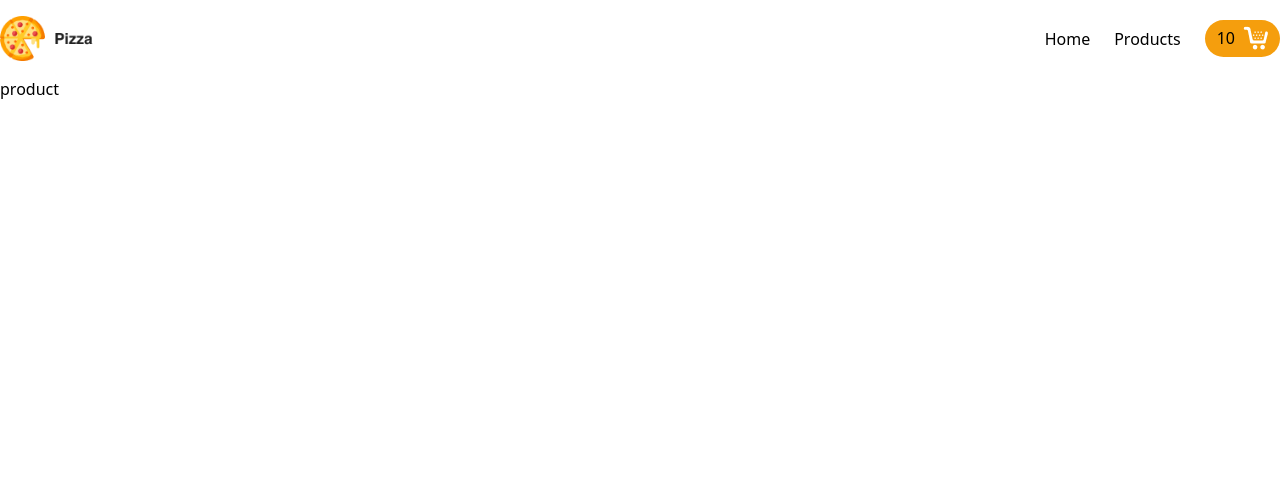
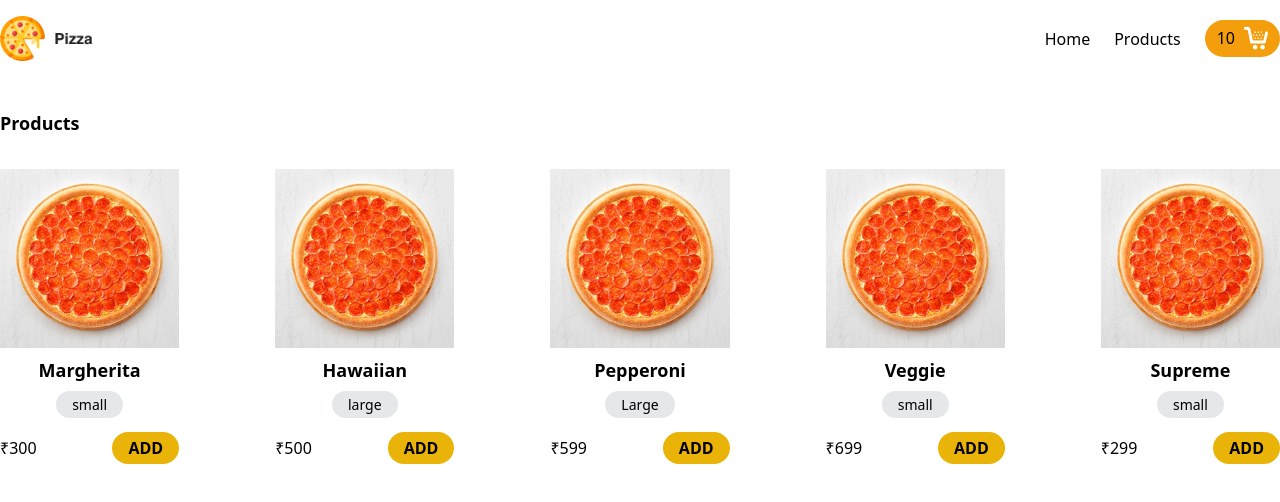
Before and after one commit to vikash-deep/shoppingCart, a React (Vite) app: page /products in a window 1280 px wide. Shown: the top 502 px of the page. Built offline with nearby package versions, Linux system fonts and the light colour scheme.

Commit message:
products page added

```diff
--- a/src/App.jsx
+++ b/src/App.jsx
@@ -2,8 +2,9 @@
 import Home from "./pages/Home";
 import About from "./pages/About";
 import Navigation from "./components/Navigation";
-import Products from "./pages/Products";
+import ProductsPage from "./pages/Products";
 import Cart from "./pages/Cart";
+import SingleProduct from "./pages/SingleProduct";
 
 const App = () => {
   return (
@@ -12,7 +13,8 @@
         <Navigation />
         <Routes>
           <Route path="/" element={<Home />}></Route>
-          <Route path="/products" element={<Products />}></Route>
+          <Route path="/products" element={<ProductsPage />}></Route>
+          <Route path="/products/:_id" element={<SingleProduct />}></Route>
           <Route path="/cart" element={<Cart />}></Route>
           <Route path="/about" element={<About />}></Route>
         </Routes>
--- a/src/components/Product.jsx
+++ b/src/components/Product.jsx
@@ -1,8 +1,12 @@
+import { Link } from "react-router-dom";
+
 const Product = (props) => {
-  console.log(props)
-  const{name,price,size} =props.pizzaProp;
+
+  const { name, price, size } = props.pizzaProp;
+  const {pizzaProp}=props
   return (
-    <div>
+    <Link to={`/products/${pizzaProp.id}`}>
+      <div >
         <img src="/images/peproni.png" alt="pizza" />
         <div className="text-center">
           <h2 className="text-lg font-bold py-2">{name}</h2>
@@ -17,6 +21,9 @@
           </button>
         </div>
       </div>
+    </Link>
+
+
   );
 };
 
--- a/src/components/Products.jsx
+++ b/src/components/Products.jsx
@@ -1,5 +1,6 @@
 import Product from "./Product";
 import productList from '../data/productData'
+
 const Products = () => {
 
 
@@ -8,8 +9,7 @@
       <h1 className="text-lg font-bold my-8">Products</h1>
       <div className="grid grid-cols-5 my-8 gap-24">
         {productList.map((product) => {
-          console.log(product)
-          return <Product key={product.id} pizzaProp={product} />;
+          return <Product  key={product.id} pizzaProp={product} />;
         })}
       </div>
     </div>
--- a/src/pages/Products.jsx
+++ b/src/pages/Products.jsx
@@ -1,8 +1,9 @@
-const Products = () => {
+import Products from "../components/Products";
+
+const ProductsPage = () => {
   return (
-    // <Products />
-    <div>product</div>
+    <Products />
   )
 }
 
-export default Products
+export default ProductsPage
--- /dev/null
+++ b/src/pages/SingleProduct.jsx
@@ -0,0 +1,29 @@
+import {useParams} from "react-router-dom";
+import productList from '../data/productData'
+import { Link } from "react-router-dom";
+
+
+const SingleProduct = () => {
+  let { _id } = useParams();
+
+const productId =_id ;
+const product = productList.find(p => p.id == productId);
+const{name,price,size}=product
+  return (
+    <div className="container mx-auto mt-12">
+      <Link to="/"> <button className="mb-12 font-bold">Back</button></Link>
+      <div className="flex ">
+        <img src="/images/peproni.png" alt="pizza" />
+        <div className="ml-16">
+          <h1 className="text-xl font-bold">{name}</h1>
+          <div className="text-md">{size}</div>
+          <div className="font-bold mt-2">{`₹${price}`}</div>
+          <button className="bg-yellow-500 py-1 px-8 rounded-full font-bold mt-4">Add to cart</button>
+        </div>
+      </div>
+    </div>
+  )
+}
+
+
+export default SingleProduct;
```
Lines whose indentation alone changed are shown as unchanged.
